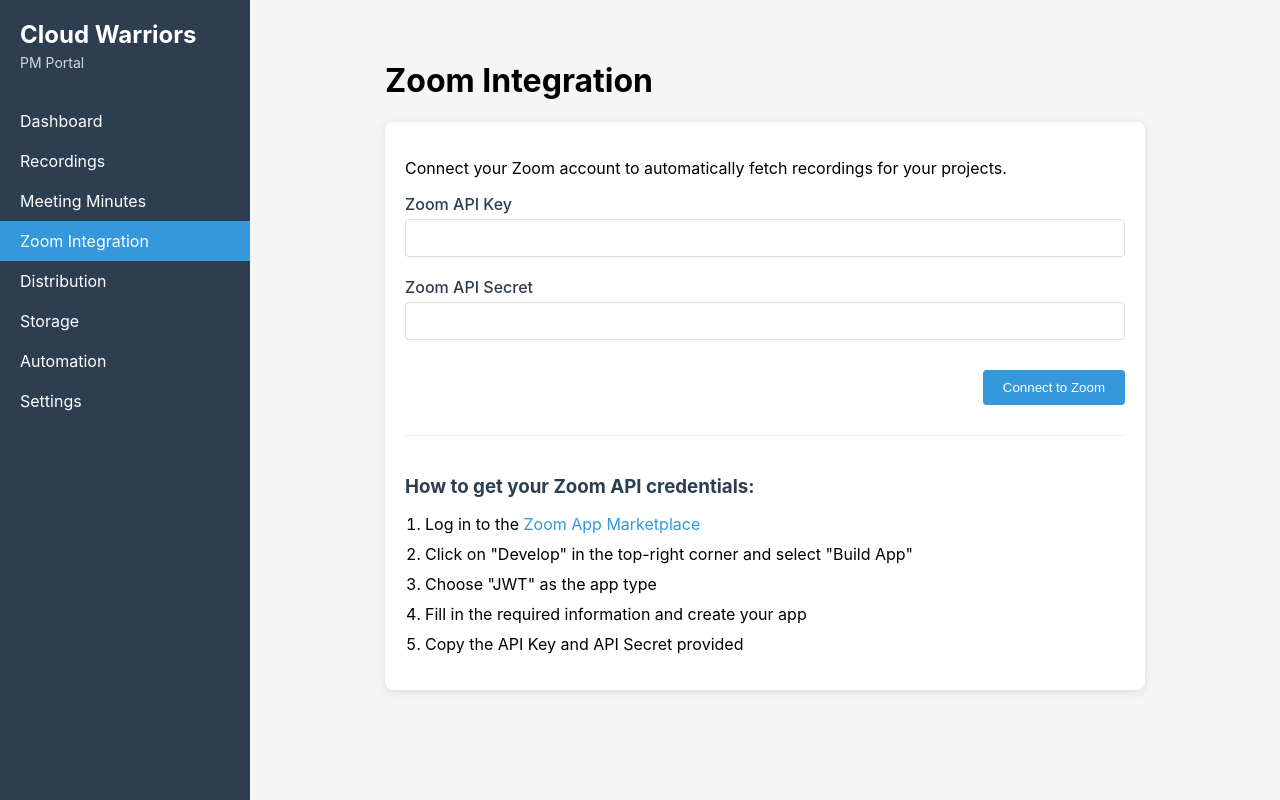
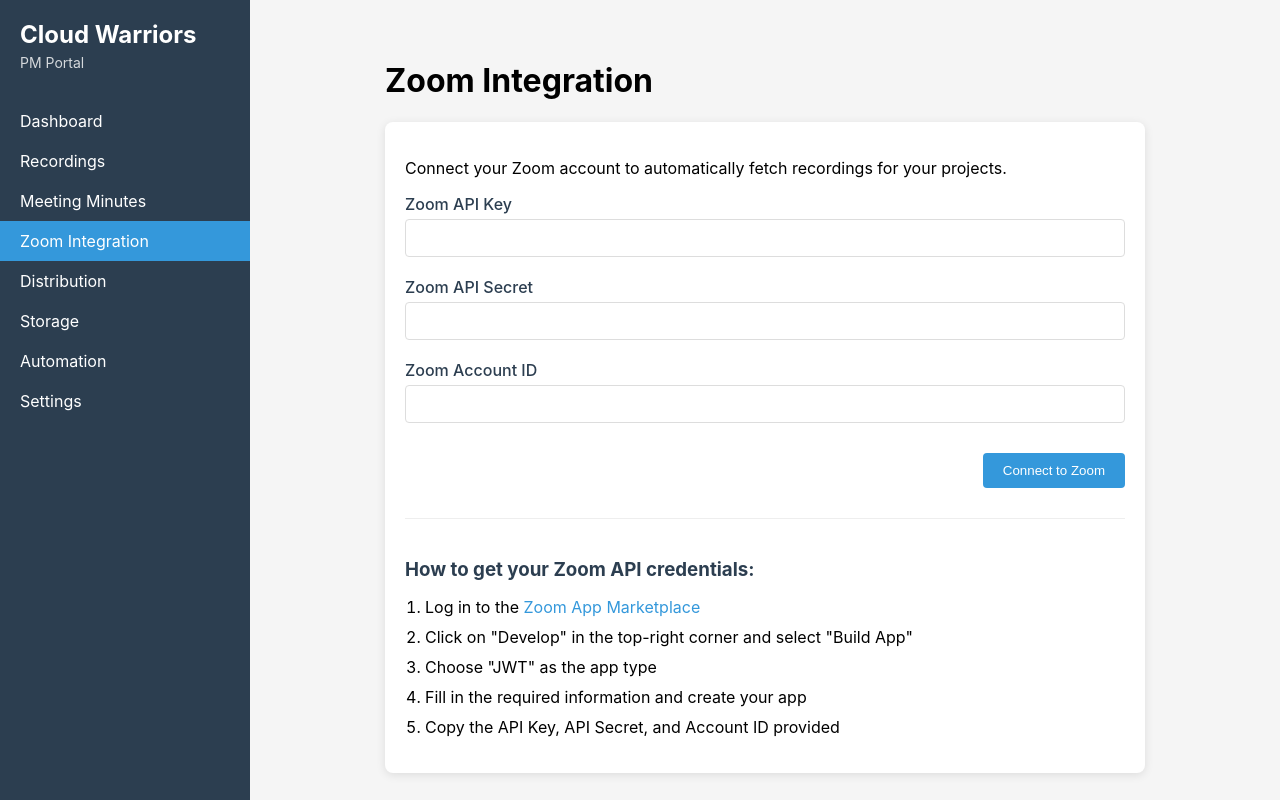
Before and after one commit to CW-ljcoole/cloud-warriors-portal, a React (Create React App) app in the folder frontend/: page /zoom-integration in a window 1280 px wide. Built offline with nearby package versions, Linux system fonts and the light colour scheme; no server answers.

Commit message:
Update ZoomIntegration.js

```diff
--- a/frontend/src/pages/ZoomIntegration.js
+++ b/frontend/src/pages/ZoomIntegration.js
@@ -5,7 +5,8 @@
 const ZoomIntegration = () => {
   const [zoomCredentials, setZoomCredentials] = useState({
     apiKey: '',
-    apiSecret: ''
+    apiSecret: '',
+    accountId: ''
   });
   const [connected, setConnected] = useState(false);
 
@@ -19,10 +20,8 @@
   const handleConnect = async (e) => {
     e.preventDefault();
 
-    // In a real implementation, this would save the credentials to the user's profile
-    // and verify them with Zoom
     try {
-      // Mock API call - in a real app, this would call your backend
+      // Mock API call
       // const apiUrl = config.apiUrl;
       // const response = await fetch(`${apiUrl}/api/users/zoom-connect`, {
       //   method: 'POST',
@@ -32,7 +31,6 @@
 
       // if (!response.ok) throw new Error('Failed to connect to Zoom');
 
-      // For demo purposes, we'll just simulate a successful connection
       setConnected(true);
       alert('Successfully connected to Zoom! You can now add Zoom Meeting IDs to your projects.');
     } catch (error) {
@@ -86,6 +84,18 @@
               />
             </div>
 
+            <div className="form-group">
+              <label htmlFor="accountId">Zoom Account ID</label>
+              <input
+                type="text"
+                id="accountId"
+                name="accountId"
+                value={zoomCredentials.accountId}
+                onChange={handleChange}
+                required
+              />
+            </div>
+
             <div className="form-actions">
               <button type="submit" className="connect-btn">
                 Connect to Zoom
@@ -100,11 +110,11 @@
               <li>Click on "Develop" in the top-right corner and select "Build App"</li>
               <li>Choose "JWT" as the app type</li>
               <li>Fill in the required information and create your app</li>
-              <li>Copy the API Key and API Secret provided</li>
+              <li>Copy the API Key, API Secret, and Account ID provided</li>
             </ol>
           </div>
         </div>
-      ) }
+      )}
     </div>
   );
 };
```
